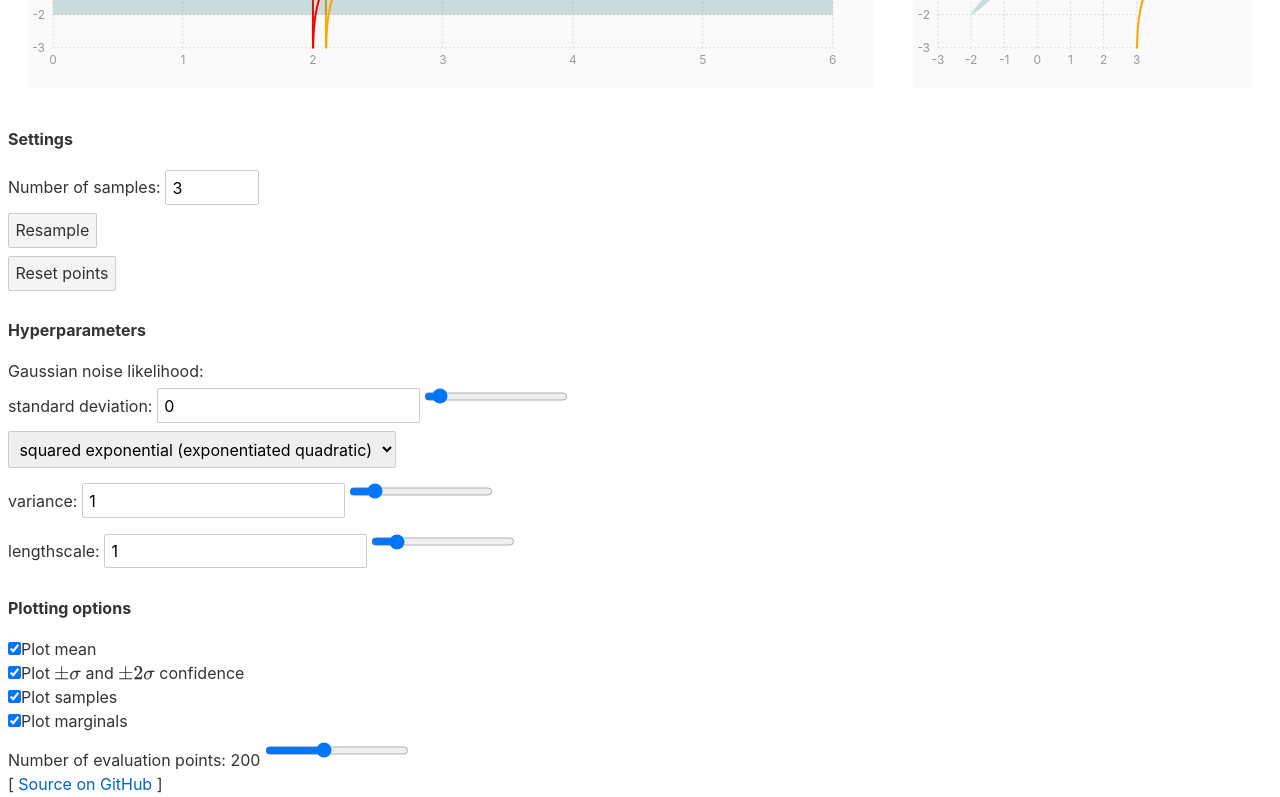
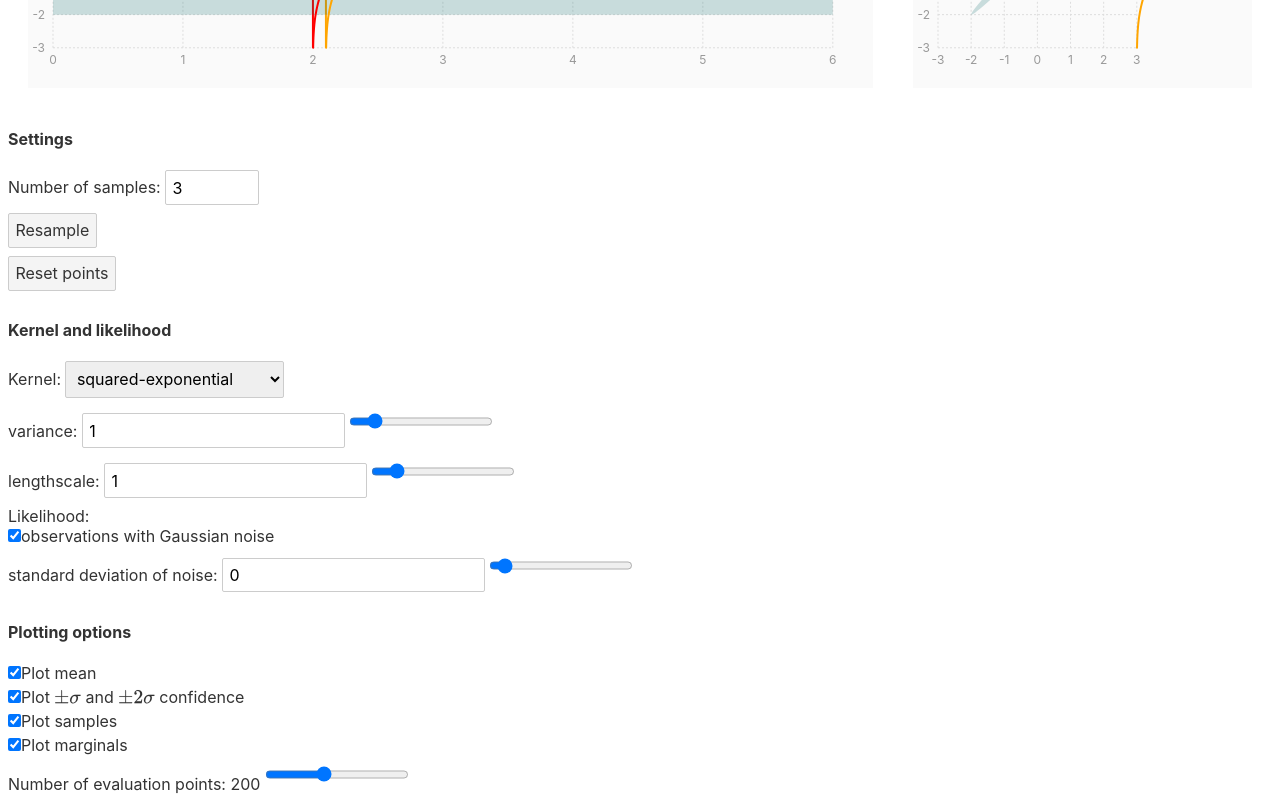
Before and after one commit to st--/interactive-gp-visualization, a Svelte app: page / in a window 1280 px wide. Shown: the part 625-1422 px from the top of the page. Built offline with nearby package versions, Linux system fonts and the light colour scheme.

Commit message:
minor changes around ConfigData

```diff
--- a/src/App.svelte
+++ b/src/App.svelte
@@ -190,6 +190,7 @@ Future thoughts:
   <div>
     <h4>Settings</h4>
     <RandomSample xsLength={xs.length} />
+    <div>
       <button
         class="btn"
         on:click={(event) => {
@@ -197,8 +198,9 @@ Future thoughts:
         }}>Reset points</button
       >
     </div>
+  </div>
   <div>
-    <h4>Hyperparameters</h4>
+    <h4>Kernel and likelihood</h4>
     <ConfigData bind:noiseScale bind:selectedKernel {kernelChoices} />
   </div>
   <div>
--- a/src/ConfigData.svelte
+++ b/src/ConfigData.svelte
@@ -3,16 +3,18 @@
   export let noiseScale, selectedKernel, kernelChoices;
 
   let noiseVarianceProps = {
-    name: "standard deviation",
+    name: "standard deviation of noise",
     min: 0.0,
     max: 3.0,
     step: 0.1,
   };
+  let noiseScaleInternal = noiseScale;
+  let useLikelihood = true;
+  $: noiseScale = useLikelihood ? noiseScaleInternal : 0.0;
 </script>
 
-Gaussian noise likelihood:
-<ParameterSlider bind:value={noiseScale} {...noiseVarianceProps} />
-
+<div>
+  Kernel:
   <select bind:value={selectedKernel}>
     {#each kernelChoices as choice}
       <option value={choice}>
@@ -20,6 +22,17 @@ Gaussian noise likelihood:
       </option>
     {/each}
   </select>
+
   {#each selectedKernel.parameters as parameter}
     <ParameterSlider bind:value={parameter.value} {...parameter} />
   {/each}
+
+  Likelihood:
+  <label
+    ><input type="checkbox" bind:checked={useLikelihood} />observations with
+    Gaussian noise</label
+  >
+  {#if useLikelihood}
+    <ParameterSlider bind:value={noiseScaleInternal} {...noiseVarianceProps} />
+  {/if}
+</div>
--- a/src/kernels.js
+++ b/src/kernels.js
@@ -27,7 +27,7 @@ export function sqexp(variance = 1, lengthscale = 1) {
 
 export function makeSqexp() {
   return {
-    description: "squared exponential (exponentiated quadratic)",
+    description: "squared-exponential",
     parameters: [paramVariance, paramLengthscale],
     kernel: sqexp,
   };
```
Lines whose indentation alone changed are shown as unchanged.
